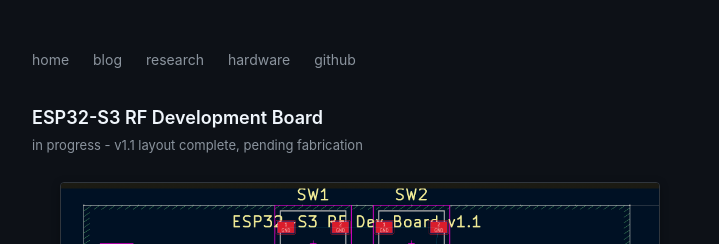
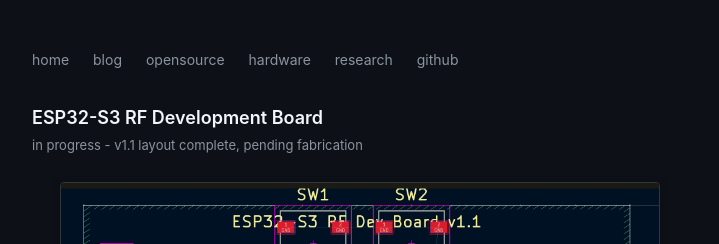
Before and after one commit to HueCodes/HueCodes.github.io, a Jekyll site: the page built from _hardware/esp32-s3-rf-board.md, in a window 1280 px wide. Shown: the top 244 px of the page, without its empty margins (280-999 px from the left). Built offline with Jekyll 4.4.1, drawn with Linux system fonts in a browser that asks for light colours.

Commit message:
Fix nav links: add missing opensource link to hardware layout, fix /oss to /opensource in research layout

```diff
--- a/_layouts/hardware.html
+++ b/_layouts/hardware.html
@@ -4,8 +4,9 @@ layout: default
 <nav>
   <a href="/">home</a>
   <a href="/blog">blog</a>
+  <a href="/opensource">opensource</a>
+  <a href="/hardware">hardware</a>
   <a href="/research">research</a>
-  <a href="/hardware">hardware</a>
   <a href="https://github.com/HueCodes">github</a>
 </nav>
 
--- a/_layouts/research.html
+++ b/_layouts/research.html
@@ -6,7 +6,7 @@ layout: default
   <a href="/blog">blog</a>
   <a href="/research">research</a>
   <a href="/hardware">hardware</a>
-  <a href="/oss">open source</a>
+  <a href="/opensource">opensource</a>
   <a href="https://github.com/HueCodes">github</a>
 </nav>
 
```
